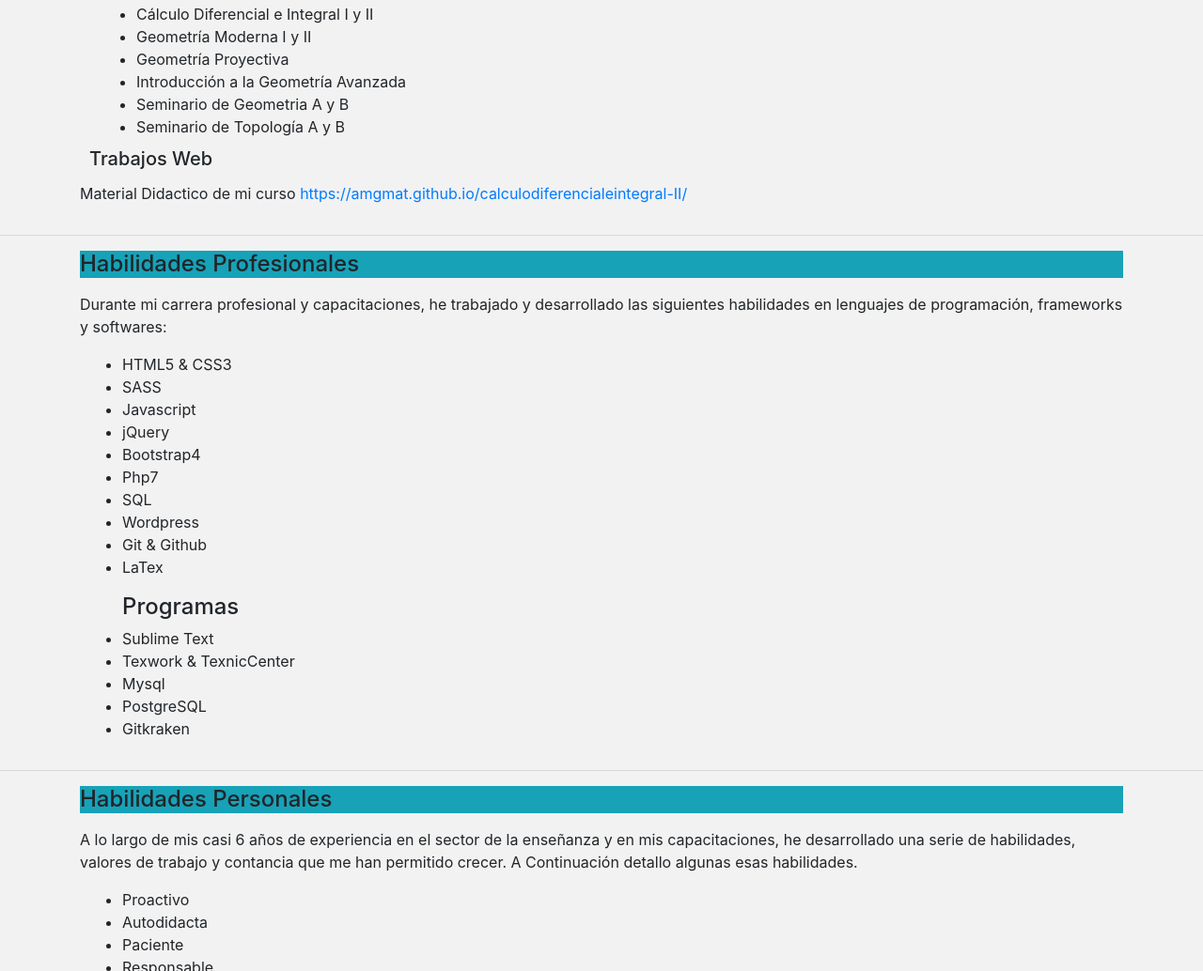
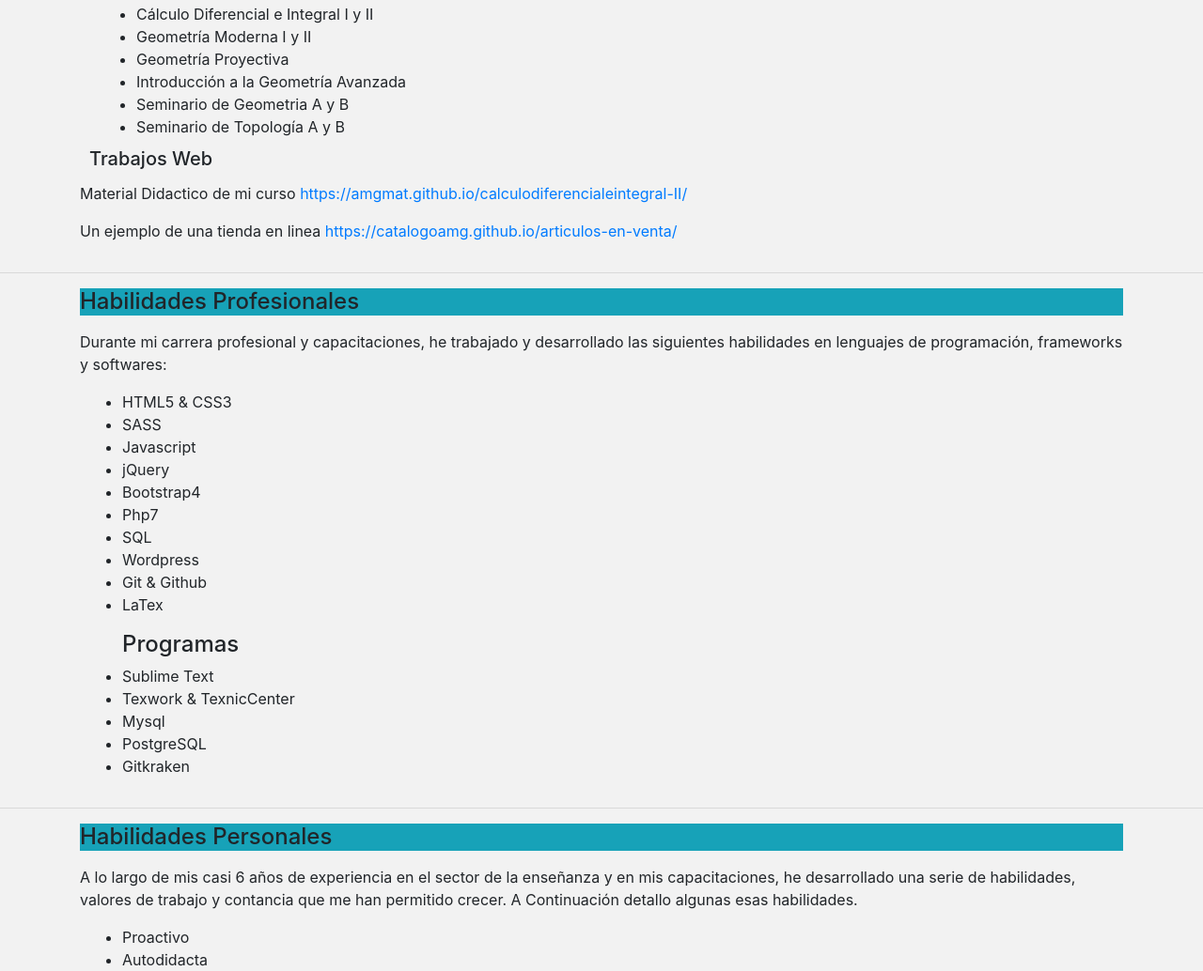
Before and after one commit to amgmat/cv-amg, a plain HTML site: page index.html in a window 1280 px wide. Shown: the part 978-2012 px from the top of the page at 94% size. Drawn offline with Linux system fonts and the light colour scheme.

Commit message:
agregando nueva pagina

```diff
--- a/index.html
+++ b/index.html
@@ -127,6 +127,8 @@
 			<h5 class="web">Trabajos Web</h5>
 			<p>Material Didactico de mi curso
 				<a href="https://amgmat.github.io/calculodiferencialeintegral-II/" target="_blank">https://amgmat.github.io/calculodiferencialeintegral-II/</a></p>
+			<p>Un ejemplo de una tienda en linea
+				<a href="https://catalogoamg.github.io/articulos-en-venta/">https://catalogoamg.github.io/articulos-en-venta/</a></p>
 
 
 		</article>
```
